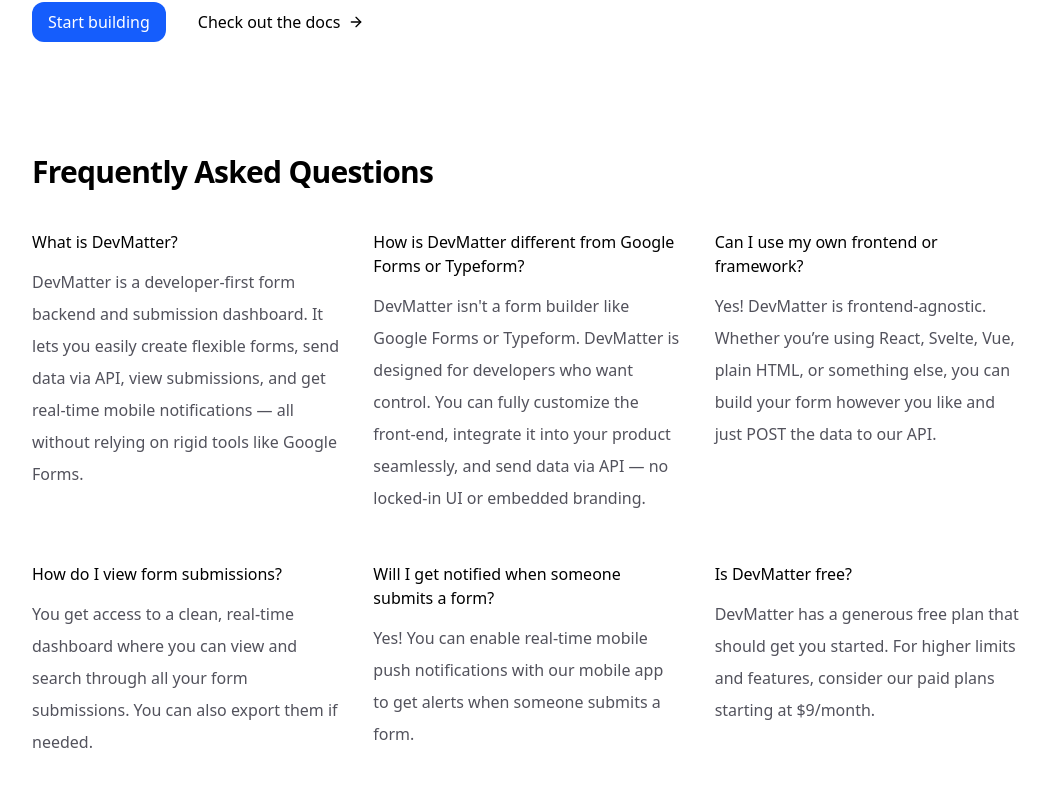
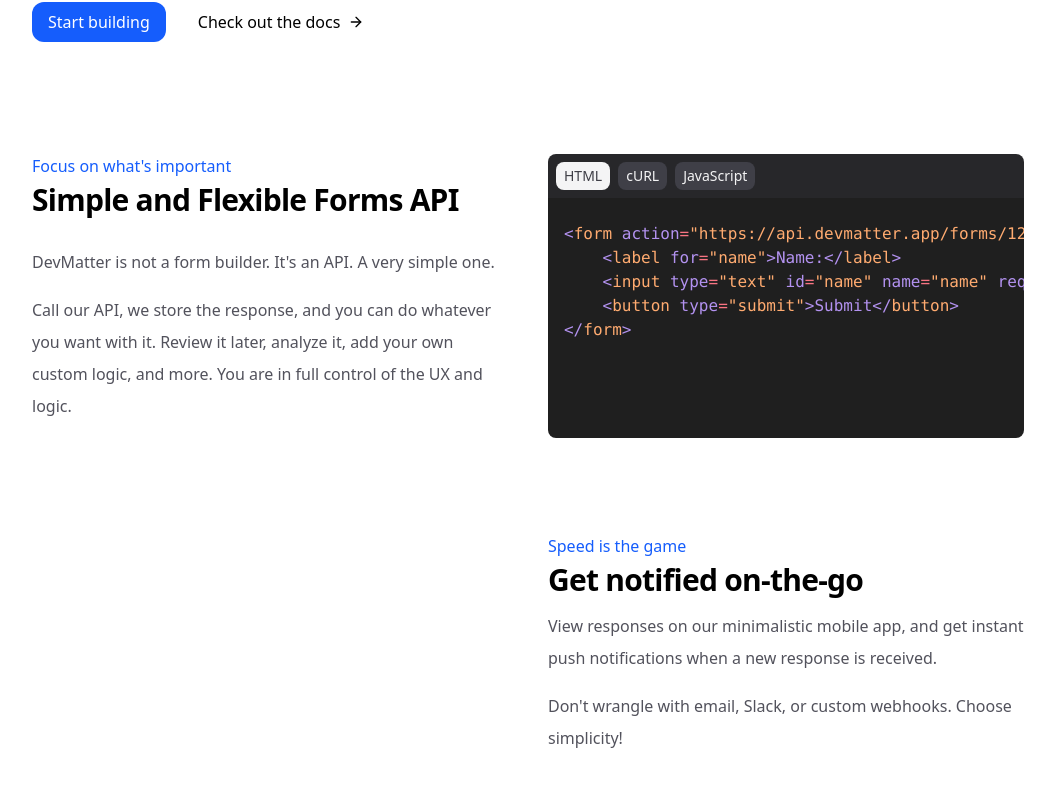
Before and after one commit to aditya-vinodh/dev-matter-web, a SvelteKit app: page / in a window 1280 px wide. Shown: the part 464-1274 px from the top of the page, without its empty margins (112-1167 px from the left). Built offline with nearby package versions, Linux system fonts and the light colour scheme.

Commit message:
Added feature sections to homepage

```diff
--- a/src/lib/server/highlighter.ts
+++ b/src/lib/server/highlighter.ts
@@ -2,5 +2,5 @@
 
 export const highlighter = await createHighlighter({
 	themes: ['min-dark'],
-	langs: ['html', 'javascript']
+	langs: ['html', 'javascript', 'bash']
 });
--- a/src/routes/+page.server.ts
+++ b/src/routes/+page.server.ts
@@ -1,5 +1,46 @@
 import { env } from '$env/dynamic/private';
+import { highlighter } from '$lib/server/highlighter';
 import type { PageServerLoad } from './$types';
+
+const exampleHTMLFormCode = `
+<form action="https://api.devmatter.app/forms/123" method="post">
+	<label for="name">Name:</label>
+	<input type="text" id="name" name="name" required>
+	<button type="submit">Submit</button>
+</form>
+`;
+
+const exampleHTMLFormHtml = highlighter.codeToHtml(exampleHTMLFormCode, {
+	lang: 'html',
+	theme: 'min-dark'
+});
+
+const exampleCurlRequest = `
+curl -X POST \\
+  -H "Content-Type: application/json" \\
+  -d '{"name": "John Doe"}' \\
+  https://api.devmatter.app/forms/123
+`;
+
+const exampleCurlRequestCode = highlighter.codeToHtml(exampleCurlRequest, {
+	lang: 'bash',
+	theme: 'min-dark'
+});
+
+const exampleFetchRequest = `
+fetch('https://api.devmatter.app/forms/123', {
+  method: 'POST',
+  headers: {
+    'Content-Type': 'application/json'
+  },
+  body: JSON.stringify({ name: 'John Doe' })
+});
+`;
+
+const exampleFetchRequestCode = highlighter.codeToHtml(exampleFetchRequest, {
+	lang: 'javascript',
+	theme: 'min-dark'
+});
 
 export const load: PageServerLoad = async ({ locals, cookies, fetch }) => {
 	let apps = [];
@@ -14,5 +55,12 @@
 		apps = await res.json();
 	}
 
-	return { apps };
+	return {
+		apps,
+		forms: {
+			html: exampleHTMLFormHtml,
+			curl: exampleCurlRequestCode,
+			js: exampleFetchRequestCode
+		}
+	};
 };
--- a/src/routes/+page.svelte
+++ b/src/routes/+page.svelte
@@ -8,6 +8,8 @@
 	import type { PageProps } from './$types';
 
 	let { data }: PageProps = $props();
+
+	let lang = $state('html');
 </script>
 
 <svelte:head>
@@ -33,7 +35,7 @@
 				</div>
 			</a>
 			<h1 class="py-4 text-6xl font-semibold tracking-tighter text-balance xl:text-7xl">
-				A better way to manage your apps
+				The form backend for developers
 			</h1>
 			<p class="py-4 text-lg font-medium text-balance text-zinc-500 xl:text-xl">
 				Collect data from contact, feedback, and support forms. Get notified and respond to your
@@ -57,8 +59,85 @@
 				<enhanced:img
 					src="../lib/images/screenshot.webp?w=540"
 					alt="screenshot"
+					fetchpriority="high"
 					class="mx-auto mt-10 w-72 lg:mt-0 lg:w-full"
 				/>
+			</div>
+		</div>
+
+		<div class="col-span-12 mt-24 grid grid-cols-2 gap-10">
+			<div class="col-span-2 xl:col-span-1">
+				<p class="font-medium text-blue-600">Focus on what's important</p>
+				<p class="py-1 text-3xl font-semibold tracking-tight">Simple and Flexible Forms API</p>
+
+				<p class="py-2 pt-6 leading-loose text-zinc-600">
+					DevMatter is not a form builder. It's an API. A very simple one.
+				</p>
+				<p class="py-2 pb-4 leading-loose text-zinc-600">
+					Call our API, we store the response, and you can do whatever you want with it. Review it
+					later, analyze it, add your own custom logic, and more. You are in full control of the UX
+					and logic.
+				</p>
+			</div>
+			<div class="col-span-2 flex flex-col xl:col-span-1">
+				<div class="flex w-full items-center gap-2 rounded-t-lg bg-zinc-800 p-2">
+					<button
+						onclick={() => (lang = 'html')}
+						class="rounded-lg {lang === 'html'
+							? 'bg-zinc-100 text-zinc-700'
+							: 'bg-zinc-700 text-zinc-100 hover:bg-zinc-700/90'} p-1 px-2 text-sm font-medium"
+						>HTML</button
+					>
+					<button
+						onclick={() => (lang = 'curl')}
+						class="rounded-lg {lang === 'curl'
+							? 'bg-zinc-100 text-zinc-700'
+							: 'bg-zinc-700 text-zinc-100 hover:bg-zinc-700/90'} p-1 px-2 text-sm font-medium"
+						>cURL</button
+					>
+					<button
+						onclick={() => (lang = 'js')}
+						class="rounded-lg {lang === 'js'
+							? 'bg-zinc-100 text-zinc-700'
+							: 'bg-zinc-700 text-zinc-100 hover:bg-zinc-700/90'} p-1 px-2 text-sm font-medium"
+						>JavaScript</button
+					>
+				</div>
+				<div class="grow overflow-auto rounded-b-lg bg-[#1f1f1f] px-4 pb-4">
+					<div class="inline-block min-w-full">
+						{#if lang === 'html'}
+							{@html data.forms.html}
+						{:else if lang === 'curl'}
+							{@html data.forms.curl}
+						{:else if lang === 'js'}
+							{@html data.forms.js}
+						{/if}
+					</div>
+				</div>
+			</div>
+		</div>
+
+		<div class="col-span-12 mt-24 grid grid-cols-2 gap-10">
+			<div class="col-span-2 flex flex-col justify-center xl:col-span-1">
+				<enhanced:img
+					src="$lib/images/notification-screenshot.png"
+					loading="lazy"
+					class="rounded-4xl shadow-xl"
+					alt="Screenshot of push notifications on our mobile app"
+				/>
+			</div>
+			<div class="col-span-2 xl:col-span-1">
+				<p class="font-medium text-blue-600">Speed is the game</p>
+				<p class="py-1 text-3xl font-semibold tracking-tight">Get notified on-the-go</p>
+
+				<p class="py-2 leading-loose text-zinc-600">
+					View responses on our minimalistic mobile app, and get instant push notifications when a
+					new response is received.
+				</p>
+
+				<p class="py-2 leading-loose text-zinc-600">
+					Don't wrangle with email, Slack, or custom webhooks. Choose simplicity!
+				</p>
 			</div>
 		</div>
 
```
Also changed, not shown: src/lib/images/notification-screenshot.png (added).
